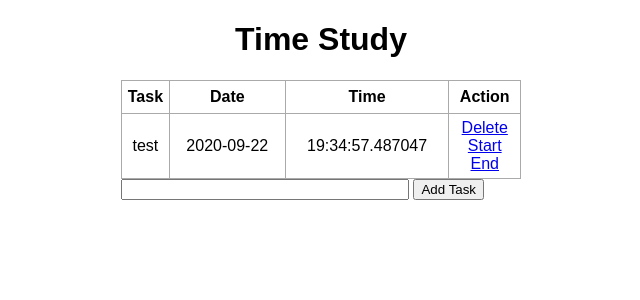
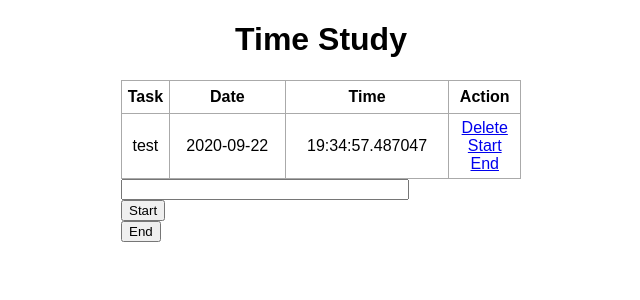
Before and after one commit to matthewconnell/time_study, a Flask app: page / in a window 1280 px wide. Shown: the top 300 px of the page, without its empty margins (319-959 px from the left). Run offline with Flask 2, Linux system fonts and the light colour scheme; data comes from the database, SQL or seed files in the repository; both versions use the stored data as it was after the commit.

Commit message:
Added start and stop buttons

```diff
--- a/app.py
+++ b/app.py
@@ -28,7 +28,7 @@ def index():
             db.session.commit()
             return redirect('/')
         except:
-            return "There was an issue deleting."
+            return "There was an issue."
 
     else:
         tasks = Todo.query.order_by(Todo.date_created).all()
@@ -45,6 +45,31 @@ def delete(id):
 
     except:
         return "There was a problem deleting."
+
+@app.route('/start/<int:id>', methods=['GET', 'POST'])
+def start(id):
+
+    task = Todo.query.get_or_404(id)
+    try:
+        start = datetime.now()
+        return redirect('/')
+
+    except:
+        return "There was a problem starting the timer"
+
+@app.route('/end/<int:id>', methods = ['GET', 'POST'])
+def end(id):
+
+    task = Todo.query.get_or_404(id)
+    try:
+        end = datetime.now()
+        diff = end - start
+        diff = diff.total_seconds()
+        return redirect('/')
+
+    except:
+        return "There was a problem ending the timer"
+
 
 @app.route('/update/<int:id>', methods=['GET', 'POST'])
 def update(id):
--- a/templates/index.html
+++ b/templates/index.html
@@ -35,7 +35,11 @@
     {% endif %}
     <form action="/" method="POST">
         <input type="text" name="content" id="content">
-        <input type="submit" value="Add Task">
+        <br>
+        <input type="submit" value="Start">
+    </form>
+    <form action="/" method="POST">
+        <input type="submit" name="end_button" value="End">
     </form>
 </div>
 {% endblock %}
```
Also changed, not shown: test.db.
